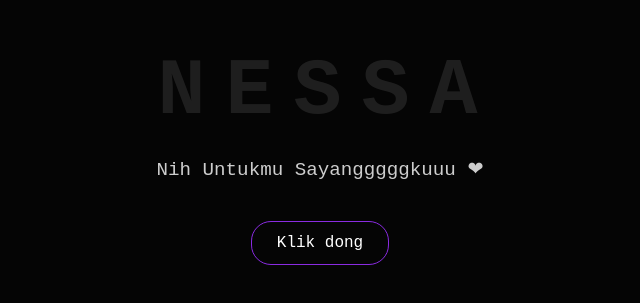
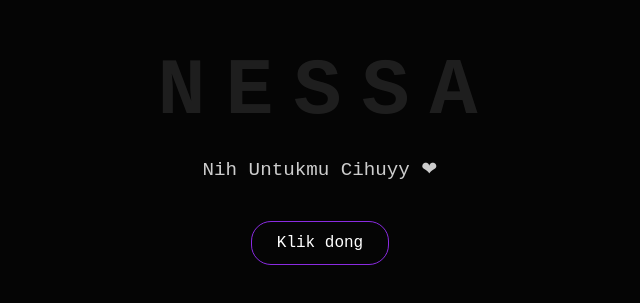
Before and after one commit to Nixoncoding/nessa, a plain HTML site: page index.html in a window 1280 px wide. Shown: the part 245-548 px from the top of the page, without its empty margins (320-960 px from the left). Drawn offline with Linux system fonts and the light colour scheme.

Commit message:
Update index.html

```diff
--- a/index.html
+++ b/index.html
@@ -65,7 +65,7 @@
         <span>N</span><span>E</span><span>S</span><span>S</span><span>A</span>
     </div>
     <div class="message">
-        Nih Untukmu Sayangggggkuuu ❤
+        Nih Untukmu Cihuyy ❤
     </div>
     <a href="flower.html" class="btn">Klik dong</a>
 </body>
```
